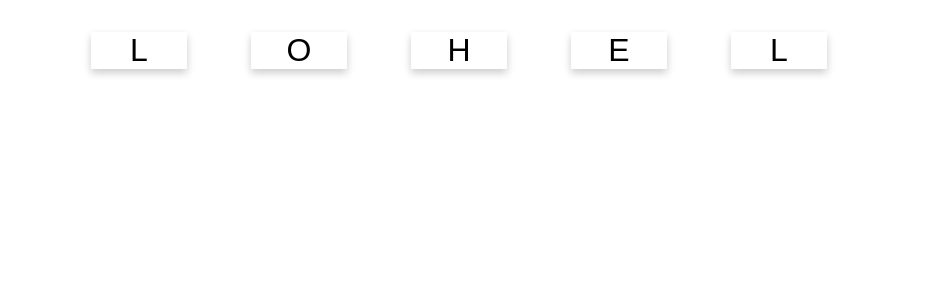
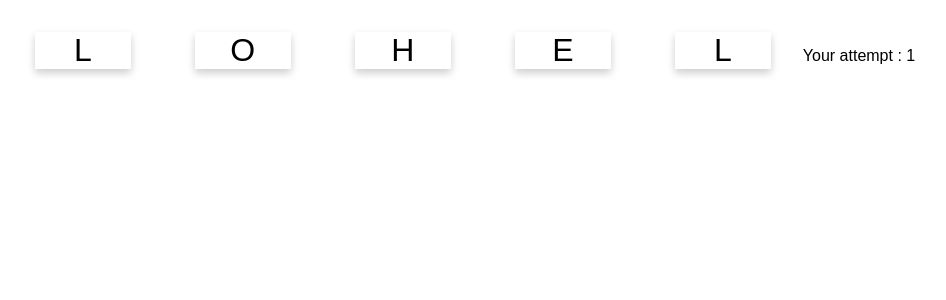
Before and after one commit to ming2540/react-lab, a React (Create React App) app: page / in a window 1280 px wide. Shown: the top 300 px of the page, without its empty margins (181-1127 px from the left). Built offline with nearby package versions, Linux system fonts and the light colour scheme.

Commit message:
เพิ่ม atempt counting

```diff
--- a/src/WordCard.js
+++ b/src/WordCard.js
@@ -48,7 +48,9 @@ export default class WordCard extends Component{
                     (c,i)=> <CharacterCard value = {c} key = {i} attempt={this.state.attempt} activateHandler={this.activateHandler}/>
                 )
             }
+            Your attempt : {this.state.attempt}
             </div>
+
         )
     }
 }
```
